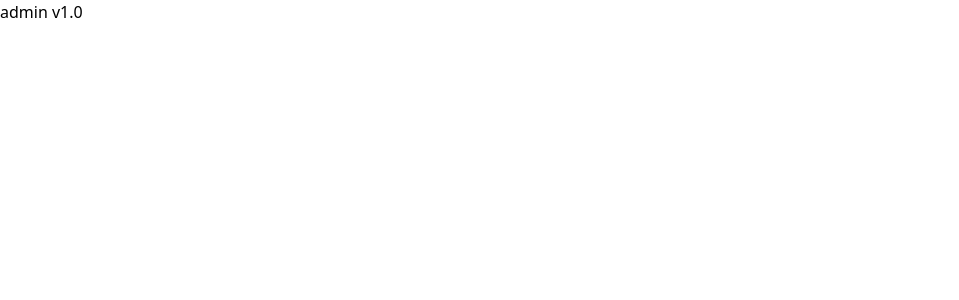
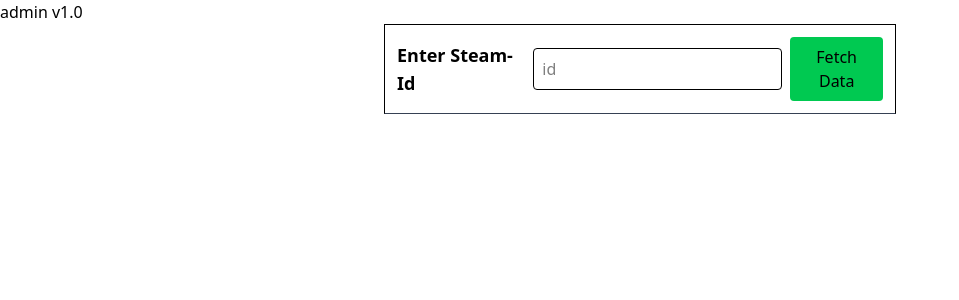
Before and after one commit to rahul7kumar7/steamFetch, a React (Vite) app in the folder admin/: page /submit in a window 1280 px wide. Before the commit this address had no page. Shown: the top 300 px of the page, without its empty margins (0-959 px from the left). Built offline with nearby package versions, Linux system fonts and the light colour scheme.

Commit message:
added a basic steam fetch frontend on /submit

```diff
--- a/admin/src/App.jsx
+++ b/admin/src/App.jsx
@@ -3,6 +3,8 @@ import Homepage from "./Pages/Homepage.jsx";
 import Header from "./Pages/Components/Header.jsx";
 import Signup from "./Pages/Signup.jsx";
 import Signin from "./Pages/Signin.jsx";
+import SubmitGame from "./Pages/SubmitGame.jsx";
+
 
 export default function App() {
     return (
@@ -12,6 +14,7 @@ export default function App() {
                 <Route path="/" element={<Homepage />} />
                 <Route path="/signup" element={<Signup />} />
                 <Route path="/signin" element={<Signin />} />
+                <Route path="/submit" element={<SubmitGame />} />
             </Routes>
         </BrowserRouter>
     )
--- /dev/null
+++ b/admin/src/Pages/SubmitGame.jsx
@@ -0,0 +1,155 @@
+import {useState, useEffect} from "react";
+
+export default function SubmitGame() {
+    const [gameId, setGameId] = useState(null);
+    const [steamData, setSteamData] = useState({});
+    const [error, setError] = useState(null);
+    const [loading, setLoading] = useState(false);
+    const [formData, setFormData] = useState({
+        name: "",
+        description: "",
+        shortDescription: "",
+        category:[],
+        price:0,
+        devs:[],
+        pubs:[],
+        website:[],
+        headerImage:"",
+        capsuleImage:"",
+        screenshots:[]
+    });
+
+    useEffect(() => {
+        if (steamData[gameId]?.data) {
+            setFormData((prev) => ({
+                ...prev,
+                name: steamData[gameId].data.name || "",
+                description: steamData[gameId].data.detailed_description || "",
+                shortDescription: steamData[gameId].data.short_description || "",
+                price: 0,
+                devs: steamData[gameId].data.developers || "",
+                pubs: steamData[gameId].data.publishers || "",
+                website: steamData[gameId].data.website || "",
+                headerImage: steamData[gameId].data.header_image || "",
+                capsuleImage: steamData[gameId].data.capsule_image || "",
+                screenshots: steamData[gameId].data.screenshots || [],
+            }));
+        }
+    }, [steamData, gameId]);
+
+    const handleSubmit = (e) => {
+        e.preventDefault();
+        console.log("submit");
+    }
+
+    const handleIdChange = async (e)   => {
+        const id = e.target.value;
+        console.log(id);
+        setGameId(id);
+    }
+
+    const handleChange = (e) => {
+        setFormData((prev) => ({
+            ...prev,
+            [e.target.id]: e.target.value,
+        }));
+    };
+    console.log(formData);
+
+    const handleClick = async () =>{
+        setLoading(true);
+        if (gameId){
+            try {
+                console.log('gameid is', gameId);
+                const res = await fetch(`http://localhost:8080/steam/get/${gameId}`)
+                const data = await res.json();
+                console.log(data);
+                setSteamData(data);
+            } catch (error) {
+                console.log('error is', error);
+                setError(error);
+            } finally {
+                setLoading(false);
+            }
+        }
+    }
+
+
+    return (
+        <>
+            <div className="max-w-lg mx-auto">
+                <div className="flex flex-row gap-2 items-center  border-b-gray-700 border-1 p-3 justify-between">
+                    <h2 className="font-semibold text-lg">Enter Steam-Id</h2>
+                    <input type="text" className="border-1 p-2 rounded-sm" placeholder="id" onChange={handleIdChange} />
+                    <button onClick={handleClick} className="rounded-sm p-2 bg-green-500 cursor-pointer hover:opacity-90">Fetch Data</button>
+                    {loading ? <img src="https://www.wpfaster.org/wp-content/uploads/2013/06/loading-gif.gif" className="w-[40px] h-auto" alt=""/> : null}
+                </div>
+
+               { steamData[gameId] && (
+                    <form onSubmit={handleSubmit} className="flex flex-row gap-3 space-between flex-wrap">
+                        <div  className="flex flex-col">
+                            <div className="flex flex-row gap-2">
+                                <label htmlFor="" className="font-semibold underline uppercase">Name: </label>
+                                <input type="text" id="name" value={formData.name} onChange={handleChange}  placeholder="name" />
+                            </div>
+                            <label htmlFor="" className="font-semibold underline uppercase">Description: </label>
+                            <textarea className="w-2xl h-[150px] pb-2" id="description"  value={formData.description} placeholder="descriptions ......"/>
+                            <label htmlFor="" className="font-semibold underline uppercase">Short Description: </label>
+                            <textarea className="w-2xl h-[100px] pb-2" id="shortDescription" value={formData.shortDescription} placeholder="short descriptions ......"/>
+                            <div  className="flex flex-row gap-2">
+                                <label className="font-semibold underline uppercase" htmlFor="">Category: </label>
+                                <input type="text" placeholder="category"/>
+                            </div>
+                            <div  className="flex flex-row gap-2">
+                                <label htmlFor="" className="font-semibold underline uppercase">Price: </label>
+                                <input type="text" placeholder="price"/>
+                            </div>
+                            <div  className="flex flex-row gap-2    ">
+                                <label htmlFor="" className="font-semibold underline uppercase">Devs: </label>
+                                <input type="text" placeholder="devs" value={formData.devs} onChange={handleChange}/>
+                            </div>
+                            <div  className="flex flex-row gap-2">
+                                <label htmlFor="" className="font-semibold underline uppercase">Pubs: </label>
+                                <input type="text" placeholder="pubs" value={formData.pubs} onChange={handleChange}/>
+                            </div>
+                        </div>
+                        <div>
+                            <div className="flex flex-col gap-2">
+                                <label htmlFor="" className="font-semibold underline uppercase">Screenshots: </label>
+                                <div className="flex flex-row gap-2 flex-wrap">
+                                    {steamData && steamData[gameId].data.screenshots.map(screenshot => (
+                                        <img src={screenshot.path_thumbnail} alt="" className="w-[220px] h-auto"/>
+                                    ))}
+                                </div>
+                            </div>
+                        </div>
+                        <div>
+                            <div>
+                                <label htmlFor="">Trailer: </label>
+                                {steamData[gameId].data.movies && (
+                                    <video poster={steamData[gameId].data.movies[0].thumbnail} width="auto" height="393" src={steamData[gameId].data.movies[0].mp4[480]} controls/>
+                                )}
+                            </div>
+                            <div>
+                                <label htmlFor="">Website: </label>
+                                <input type="text" value={formData.website} onChange={handleChange} placeholder="website"/>
+                            </div>
+                            <div>
+                                <label htmlFor="">Header Image: </label>
+                                <img src={formData.header_image} alt=""/>
+                                <input type="text" value={formData.header_image} onChange={handleChange} placeholder="headerImage"/>
+                            </div>
+                            <div>
+                                <label htmlFor="">Capsule Image: </label>
+                                <img src={formData.capsule_image} alt=""/>
+                                <input type="text" placeholder="capsuleImage" value={formData.capsule_image} onChange={handleChange}/>
+                            </div>
+                        </div>
+
+                    </form>
+                )}
+
+            </div>
+        </>
+    )
+}
--- a/admin/vite.config.js
+++ b/admin/vite.config.js
@@ -2,10 +2,10 @@ import { defineConfig } from 'vite'
 import react from '@vitejs/plugin-react-swc'
 import tailwindcss from '@tailwindcss/vite'
 
+
 // https://vite.dev/config/
 export default defineConfig({
-  plugins: [
-    react(),
+  plugins: [react(),
     tailwindcss(),
   ],
 })
```
Also changed, not shown: 1 other file (tests, documents, lock files or other folders).
